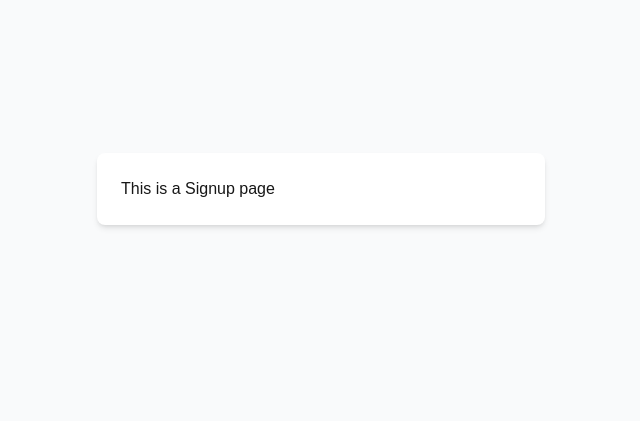
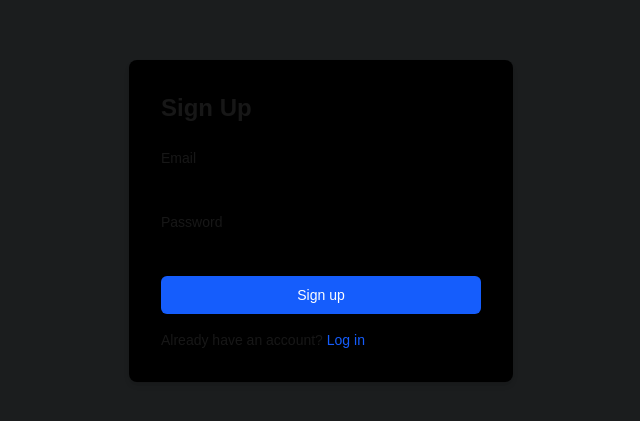
Before and after one commit to dipeshpandit12/HispanicChatbot, a Next.js app: page /auth/signup in a window 1280 px wide. Shown: the part 211-632 px from the top of the page, without its empty margins (319-959 px from the left). Built offline with nearby package versions, Linux system fonts and the light colour scheme.

Commit message:
feat: added login,signup, and logout

```diff
--- /dev/null
+++ b/Components/Logout.tsx
@@ -0,0 +1,43 @@
+'use client'
+
+import { useRouter } from 'next/navigation';
+import { useState } from 'react';
+
+const Logout = () => {
+    const router = useRouter();
+    const [isLoading, setIsLoading] = useState(false);
+
+    const handleLogout = async () => {
+        try {
+            setIsLoading(true);
+            const response = await fetch('/api/logout', {
+                method: 'POST',
+                headers: {
+                    'Content-Type': 'application/json',
+                },
+            });
+
+            if (response.ok) {
+                router.push('/auth/login');
+            } else {
+                console.error('Logout failed');
+            }
+        } catch (error) {
+            console.error('Logout error:', error);
+        } finally {
+            setIsLoading(false);
+        }
+    };
+
+    return (
+        <button
+            onClick={handleLogout}
+            disabled={isLoading}
+            className="px-4 py-2 bg-red-600 text-white rounded hover:bg-red-700 transition-colors"
+        >
+            {isLoading ? 'Logging out...' : 'Logout'}
+        </button>
+    );
+};
+
+export default Logout;
--- a/app/api/signup/route.js
+++ b/app/api/signup/route.js
@@ -6,7 +6,6 @@ import User from "@/models/user";
 export async function POST(req) {
     try {
         const body = await req.json();
-        console.log("Signup request body:", body); // Debugging
 
         const { email, password } = body;
 
--- a/app/auth/login/layout.tsx
+++ b/app/auth/login/layout.tsx
@@ -6,7 +6,7 @@ export default function LoginLayout({
     children: React.ReactNode;
 }) {
     return (
-        <div className="min-h-screen flex items-center justify-center bg-gray-50">
+        <div className="min-h-screen flex items-center justify-center bg-[#1b1d1e]">
             <div className="max-w-md w-full space-y-8 p-8">
                 {children}
             </div>
--- a/app/auth/login/page.tsx
+++ b/app/auth/login/page.tsx
@@ -1,12 +1,42 @@
 'use client'
 import Link from 'next/link'
+import { useRouter } from 'next/navigation'
+import { FormEvent, useState } from 'react'
 
 const Login = () => {
+    const router = useRouter()
+    const [email, setEmail] = useState('')
+    const [password, setPassword] = useState('')
+
+    const handleSubmit = async (e: FormEvent) => {
+        e.preventDefault()
+
+        try {
+            const response = await fetch('/api/login', {
+                method: 'POST',
+                headers: {
+                    'Content-Type': 'application/json',
+                },
+                body: JSON.stringify({ email, password }),
+            })
+
+            if (response.ok) {
+                console.log('Login successful')
+                router.push('/pages/businessData')
+
+            } else {
+                console.error('Login failed')
+            }
+        } catch (error) {
+            console.error('Error during login:', error)
+        }
+    }
+
     return (
         <div className="min-h-screen flex items-center justify-center">
             <div className="bg-black p-8 rounded-lg shadow-md w-96">
                 <h1 className="text-2xl font-bold mb-6">Login</h1>
-                    <form className="space-y-4">
+                <form className="space-y-4" onSubmit={handleSubmit}>
                     <div>
                         <label htmlFor="email" className="block text-sm font-medium">
                             Email
@@ -15,6 +45,8 @@ const Login = () => {
                             type="email"
                             id="email"
                             name="email"
+                            value={email}
+                            onChange={(e) => setEmail(e.target.value)}
                             className="mt-1 block w-full rounded-md border-gray-300 shadow-sm focus:border-blue-500 focus:ring-blue-500"
                         />
                     </div>
@@ -26,6 +58,8 @@ const Login = () => {
                             type="password"
                             id="password"
                             name="password"
+                            value={password}
+                            onChange={(e) => setPassword(e.target.value)}
                             className="mt-1 block w-full rounded-md border-gray-300 shadow-sm focus:border-blue-500 focus:ring-blue-500"
                         />
                     </div>
@@ -47,4 +81,4 @@ const Login = () => {
     )
 }
 
-export default Login;
+export default Login
--- a/app/auth/signup/layout.tsx
+++ b/app/auth/signup/layout.tsx
@@ -6,9 +6,9 @@ export default function SignupLayout({
     children: React.ReactNode;
 }) {
     return (
-        <div className="min-h-screen flex items-center justify-center bg-gray-50">
-            <div className="max-w-md w-full p-6 bg-white rounded-lg shadow-md">
-                {children}
+        <div className="min-h-screen flex items-center justify-center bg-[#1b1d1e]">
+            <div className="max-w-md w-full space-y-8 p-8">
+            {children}
             </div>
         </div>
     );
--- a/app/auth/signup/page.tsx
+++ b/app/auth/signup/page.tsx
@@ -1,12 +1,87 @@
 'use client'
-
+import Link from 'next/link'
+import { useRouter } from 'next/navigation'
+import { useState } from 'react'
 
 const Signup = () => {
+    const router = useRouter();
+    const [email, setEmail] = useState('');
+    const [password, setPassword] = useState('');
+
+    const handleSubmit = async (e: React.FormEvent) => {
+        e.preventDefault();
+        try {
+            const response = await fetch('/api/signup', {
+                method: 'POST',
+                headers: {
+                    'Content-Type': 'application/json',
+                },
+                body: JSON.stringify({
+                    email,
+                    password,
+                }),
+            });
+
+            if (response.ok) {
+                router.push('/auth/login');
+            } else {
+               console.error('Signup failed');
+            }
+        } catch (error) {
+            console.error('Error:', error);
+            alert('An error occurred. Please try again.');
+        }
+    };
+
     return (
-        <>
-                This is a Signup page
-        </>
-    );
-};
+        <div className="min-h-screen flex items-center justify-center">
+            <div className="bg-black p-8 rounded-lg shadow-md w-96">
+                <h1 className="text-2xl font-bold mb-6">Sign Up</h1>
+                <form className="space-y-4" onSubmit={handleSubmit}>
+                    <div>
+                        <label htmlFor="email" className="block text-sm font-medium">
+                            Email
+                        </label>
+                        <input
+                            type="email"
+                            id="email"
+                            name="email"
+                            value={email}
+                            onChange={(e) => setEmail(e.target.value)}
+                            required
+                            className="mt-1 block w-full rounded-md border-gray-300 shadow-sm focus:border-blue-500 focus:ring-blue-500"
+                        />
+                    </div>
+                    <div>
+                        <label htmlFor="password" className="block text-sm font-medium">
+                            Password
+                        </label>
+                        <input
+                            type="password"
+                            id="password"
+                            name="password"
+                            value={password}
+                            onChange={(e) => setPassword(e.target.value)}
+                            required
+                            className="mt-1 block w-full rounded-md border-gray-300 shadow-sm focus:border-blue-500 focus:ring-blue-500"
+                        />
+                    </div>
+                    <button
+                        type="submit"
+                        className="w-full flex justify-center py-2 px-4 border border-transparent rounded-md shadow-sm text-sm font-medium text-white bg-blue-600 hover:bg-blue-700 focus:outline-none focus:ring-2 focus:ring-offset-2 focus:ring-blue-500"
+                    >
+                        Sign up
+                    </button>
+                </form>
+                <div className="mt-4 text-sm">
+                    Already have an account?{' '}
+                    <Link href="/auth/login" className="text-blue-600 hover:underline">
+                        Log in
+                    </Link>
+                </div>
+            </div>
+        </div>
+    )
+}
 
-export default Signup;
+export default Signup
--- a/app/pages/businessData/page.tsx
+++ b/app/pages/businessData/page.tsx
@@ -1,10 +1,12 @@
 'use client'
 
+import Logout from "@/Components/Logout";
 
 const businessData = () => {
     return (
         <>
                 This is a businessData page
+                <Logout/>
         </>
     );
 };
--- a/middleware.ts
+++ b/middleware.ts
@@ -4,33 +4,33 @@ import { NextRequest } from 'next/server';
 export function middleware(request: NextRequest) {
   const path = request.nextUrl.pathname;
 
-  // Update public paths to match your actual route structure
-  const publicPaths = ['/', '/pages/about', '/auth/login', '/auth/signup'];
+  // Update public paths to include home page
+  const publicPaths = ['/', '/pages/home', '/auth/login', '/auth/signup'];
   const isPublicPath = publicPaths.includes(path);
 
-  // Get token and business data status from cookies
   const token = request.cookies.get('authToken')?.value;
   const hasBusinessData = request.cookies.get('hasBusinessData')?.value;
 
   const businessDataRequiredPaths = ['/chatInterface', '/socialMediaDiagnostic'];
 
-  // 1. Redirect to login if not authenticated and trying to access protected route
-  if (!isPublicPath && !token) {
+  // 1. If user is authenticated
+  if (token) {
+    // Only redirect from auth pages if user is already logged in
+    if (path === '/auth/login' || path === '/auth/signup') {
+      return NextResponse.redirect(new URL('/pages/businessData', request.url));
+    }
+
+    // Check for business data requirement
+    if (businessDataRequiredPaths.includes(path) && !hasBusinessData) {
+      return NextResponse.redirect(new URL('/pages/businessData', request.url));
+    }
+  }
+
+  // 2. If user is not authenticated
+  if (!token && !isPublicPath) {
     const loginUrl = new URL('/auth/login', request.url);
     loginUrl.searchParams.set('redirect', path);
     return NextResponse.redirect(loginUrl);
-  }
-
-  // 2. For authenticated users:
-  if (token) {
-    // Update these paths to match your route structure
-    if (path === '/auth/login' || path === '/auth/signup') {
-      return NextResponse.redirect(new URL('/home', request.url));
-    }
-
-    if (businessDataRequiredPaths.includes(path) && !hasBusinessData) {
-      return NextResponse.redirect(new URL('/businessData', request.url));
-    }
   }
 
   return NextResponse.next();
```
Lines whose indentation alone changed are shown as unchanged.
